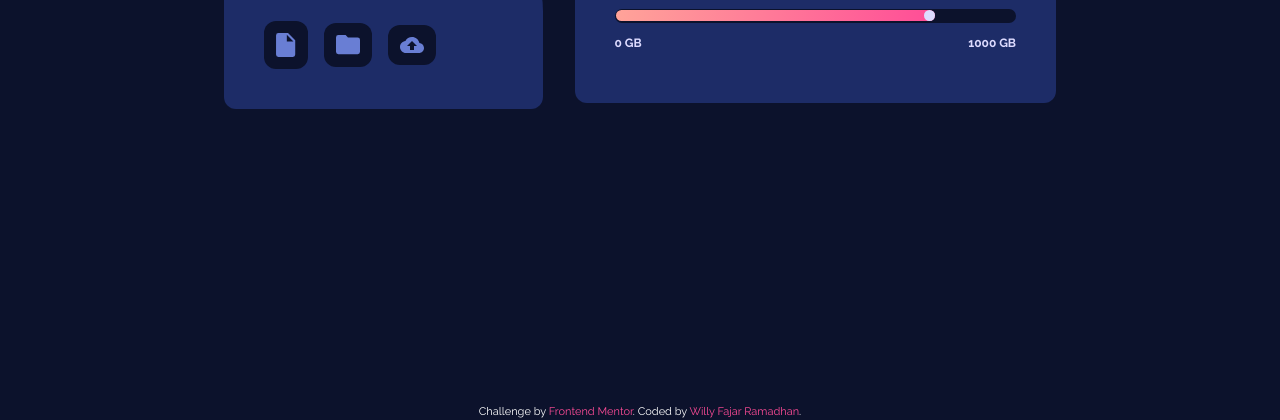
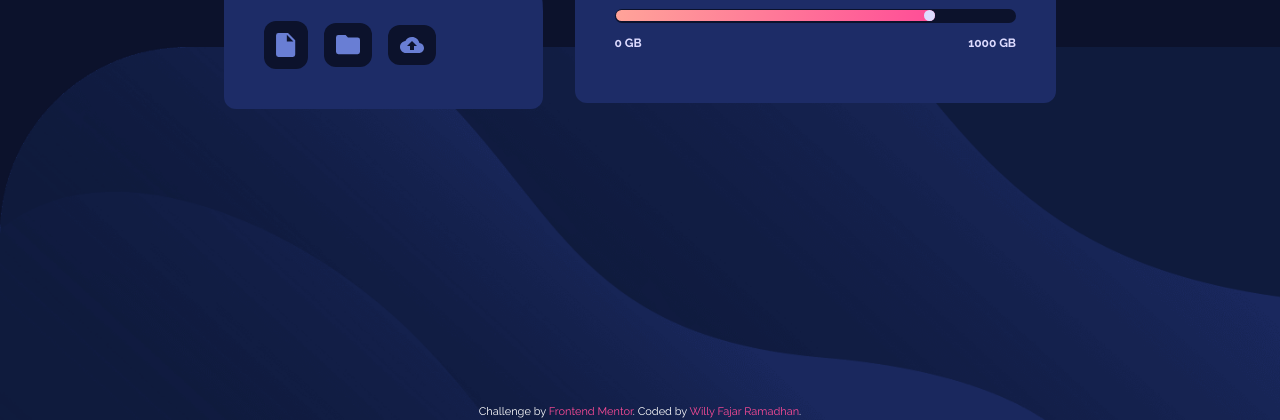
Before and after one commit to wllyvx/frontendmentor-fylo-data-storage, a website: page index.html in a window 1280 px wide. Shown: the part 380-800 px from the top of the page. Drawn offline with Linux system fonts and the light colour scheme; the site is published under a folder, as on GitHub Pages, so addresses that start at the root find nothing; files whose address does not match are found by name.

Commit message:
fix bg issue

```diff
--- a/index.html
+++ b/index.html
@@ -18,7 +18,7 @@
 </head>
 <body class="font-raleway text-white bg-very-dark-blue">
 
-  <main class="bg-[url('/images/bg-mobile.png')] md:bg-[url('/images/bg-desktop.png')] md:bg-contain md:bg-bottom flex flex-col w-full h-[100vh] bg-cover bg-no-repeat">
+  <main class="bg-[url('./images/bg-mobile.png')] md:bg-[url('./images/bg-desktop.png')] md:bg-contain md:bg-bottom flex flex-col w-full h-[100vh] bg-cover bg-no-repeat">
     <div id="card-container" class="flex flex-col md:flex-row justify-center items-center space-y-4 md:space-x-8 w-full md:w-[65%] m-auto h-[100vh]">
       <div id="card-1" class="bg-dark-blue flex flex-col space-y-7 w-[86%] md:w-[55%] p-10 rounded-xl rounded-tr-[6rem]">
         <img src="./images/logo.svg" alt="" class="w-32">
```
Also changed, not shown: style/output.css.
